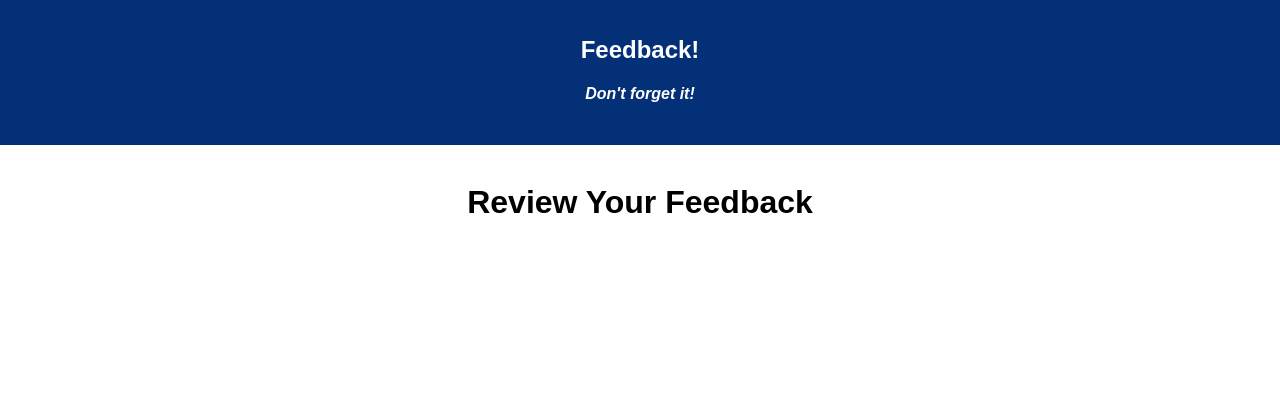
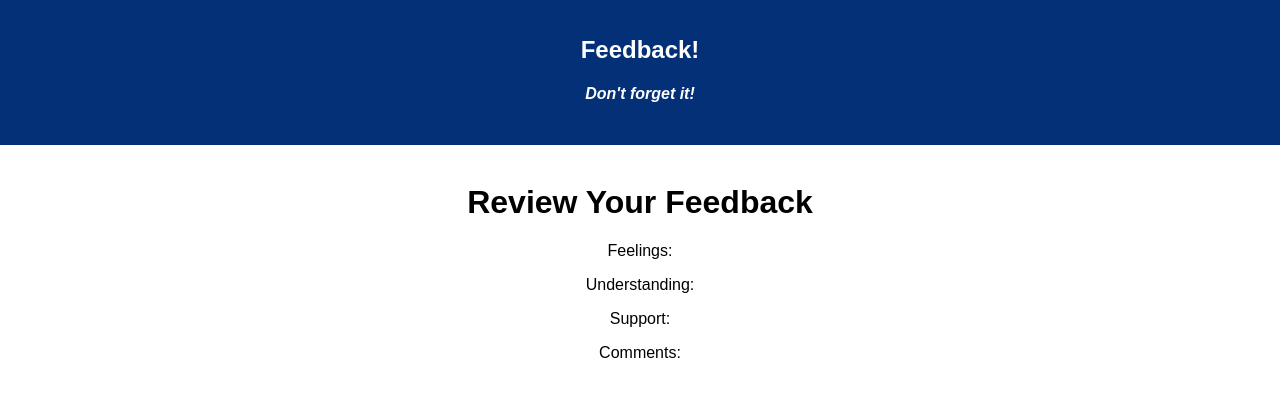
Before and after one commit to leodasso/redux-feedback-loop, a React (Create React App) app: page /#/ in a window 1280 px wide. Shown: the top 396 px of the page. Built offline with nearby package versions, Linux system fonts and the light colour scheme.

Commit message:
link feedback component, review component to redux

```diff
--- a/src/components/App/App.js
+++ b/src/components/App/App.js
@@ -17,8 +17,10 @@ class App extends Component {
 	render() {
 
 
-		let feelingsComponent = <ScaledFeedback title='Feelings'
-			description='How are you feeling today?'/>;
+		let feelingsComponent = <ScaledFeedback
+			title='Feelings'
+			description='How are you feeling today?'
+			nameInRedux='feelings'/>;
 
 
 		return (
--- a/src/components/Review/Review.js
+++ b/src/components/Review/Review.js
@@ -1,15 +1,26 @@
 import React, { Component } from 'react';
-import axios from 'axios';
-import { HashRouter as Router, Route, Link } from 'react-router-dom';
+import { connect } from 'react-redux';
 
 class Review extends Component {
+
     render() {
+
+        console.log(this.props.feedback);
+
         return (
             <div>
                 <h1>Review Your Feedback</h1>
+                <p>Feelings: {this.props.feedback.feelings}</p>
+                <p>Understanding: {this.props.feedback.understanding}</p>
+                <p>Support: {this.props.feedback.support}</p>
+                <p>Comments: {this.props.feedback.comments}</p>
             </div>
         );
     }
 }
 
-export default Review;
+const mapReduxState = reduxState => {
+	return reduxState;
+}
+
+export default connect(mapReduxState)(Review);
--- a/src/components/ScaledFeedback/ScaledFeedback.js
+++ b/src/components/ScaledFeedback/ScaledFeedback.js
@@ -1,4 +1,5 @@
 import React, { Component } from 'react';
+import { connect } from 'react-redux';
 
 /** Scaled Feedback is a generic component which can handle any numerical feedback.
  * For now I'm just hard coding the range as 1-5. The title and description are passed in as props.
@@ -7,6 +8,13 @@ class ScaledFeedback extends Component {
 
 	onInputChanged = event => {
 		console.log(event.target.value)
+
+		// Dispatch the change to the redux state
+		this.props.dispatch({
+			type: 'FEEDBACK_UPDATE',
+			propertyName: this.props.nameInRedux,
+			propertyValue: event.target.value,
+		})
 	}
 
 	render() {
@@ -14,10 +22,14 @@ class ScaledFeedback extends Component {
 			<div>
 				<h1>{this.props.title}</h1>
 				<p>{this.props.description}</p>
-            <input placeholder='rate 1-5' type='number' onChange={this.onInputChanged}/>
+				<input placeholder='rate 1-5' type='number' onChange={this.onInputChanged} />
 			</div>
 		);
 	}
 }
 
-export default ScaledFeedback;
+const mapReduxState = reduxState => {
+	return reduxState;
+}
+
+export default connect(mapReduxState)(ScaledFeedback);
--- a/src/index.js
+++ b/src/index.js
@@ -7,12 +7,12 @@ import { Provider } from 'react-redux'
 import { combineReducers, createStore } from 'redux';
 
 /**This is a reducer for all the feedback in a session.
- * For action `SET_PROPERTY`, action should have a `propertyName` and
+ * For action `FEEDBACK_UPDATE`, action should have a `propertyName` and
  * a `propertyValue`.
 */
 let feedback = (state = {}, action) => {
 
-    if (action.type==='SET_PROPERTY') {
+    if (action.type==='FEEDBACK_UPDATE') {
         return {...state, [action.propertyName]: action.propertyValue};
     }
     return state;
```
Lines whose indentation alone changed are shown as unchanged.
